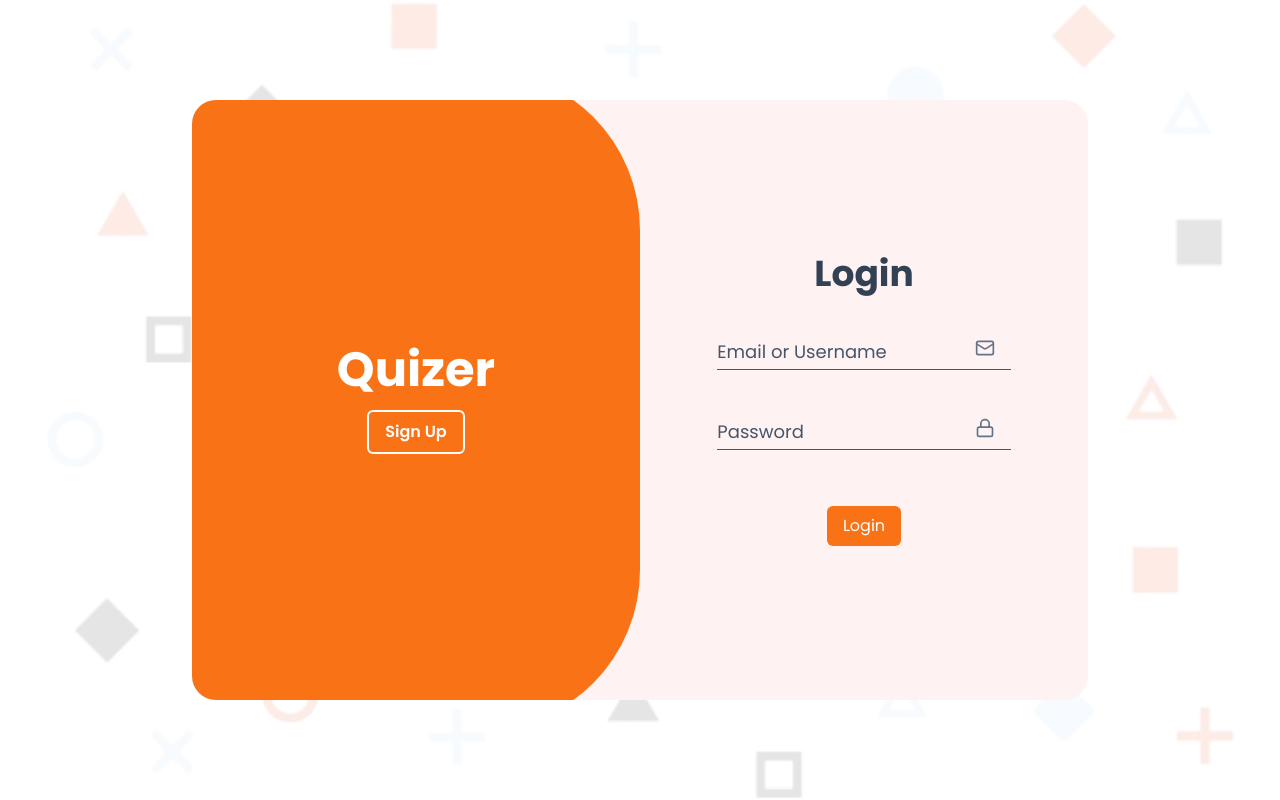
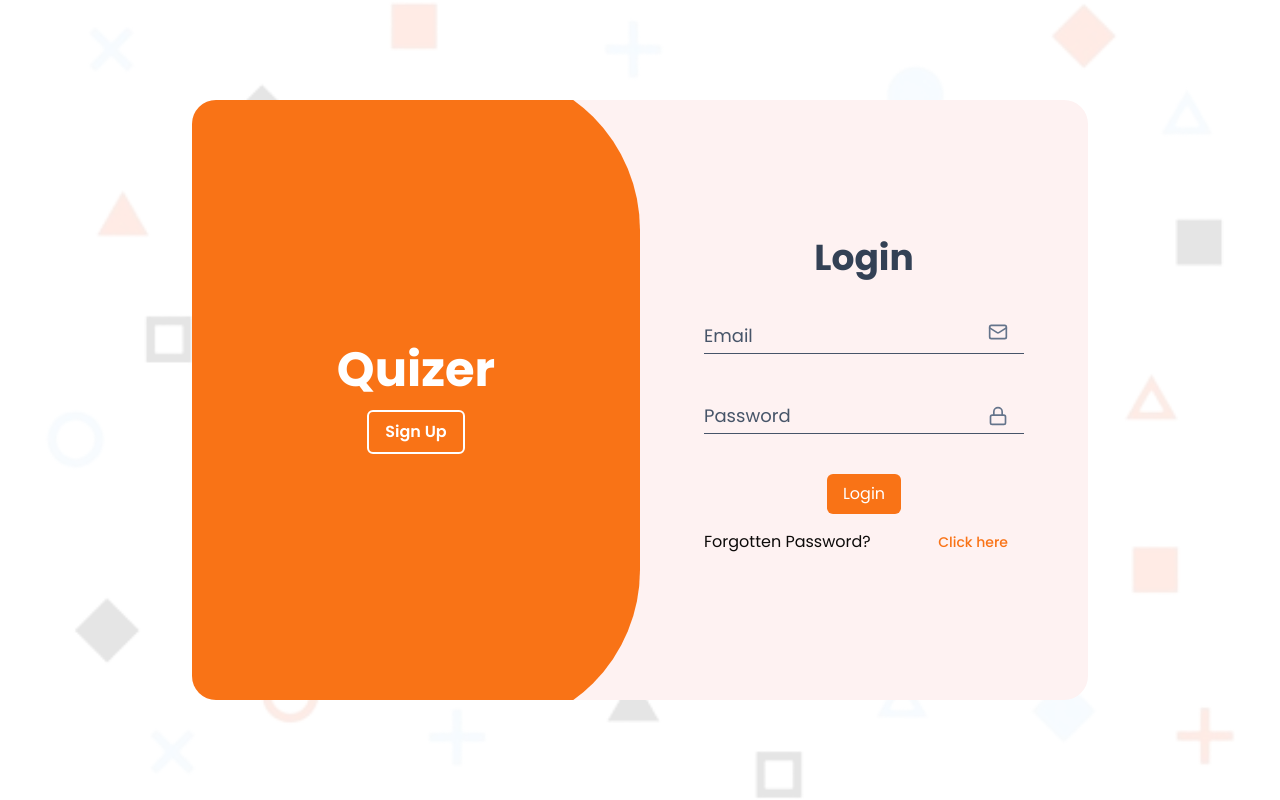
Before and after one commit to BashBuilder/Quizer, a React (Vite) app: page /auth in a window 1280 px wide. Built offline with nearby package versions, Linux system fonts and the light colour scheme; no server answers; a web font is replaced by a local one.

Commit message:
auth username update

```diff
--- a/src/components/JambNavbar.tsx
+++ b/src/components/JambNavbar.tsx
@@ -11,10 +11,12 @@ export default function JambNavbar() {
   const { user } = useAuthContext();
   const { isSubmitted } = questionStates;
 
+  console.log(user);
+
   // const [isSubmitModalOpen, setIsSubmitModalOpen] = useState(false);
 
   return (
-    <nav className="fixed top-0 z-10 flex w-screen justify-between bg-primary px-10 pb-4 pt-2 shadow-sm ">
+    <nav className="fixed top-0 z-10 flex w-screen justify-between bg-green-600 px-10 pb-4 pt-2 shadow-sm ">
       {/* <JambSubmitModal
         isSubmitModalOpen={isSubmitModalOpen}
         setIsSubmitModalOpen={setIsSubmitModalOpen}
--- a/src/components/LoginUser.tsx
+++ b/src/components/LoginUser.tsx
@@ -4,6 +4,9 @@ import { z } from "zod";
 import { Loader2, Lock, Mail, Unlock } from "lucide-react";
 import { useAuthContext } from "../hooks/authContext";
 import { useState } from "react";
+import { Button } from "./ui/button";
+import { auth } from "@/utils/config";
+import { sendPasswordResetEmail } from "firebase/auth";
 
 interface LoginProps {
   isLogin: boolean;
@@ -11,11 +14,20 @@ interface LoginProps {
 
 export default function LoginUser({ isLogin }: LoginProps) {
   const [isPasswordShown, setIsPasswordShown] = useState(false);
+  const [isPasswordForgotten, setIsPasswordForgotten] = useState(false);
+  const [forgottenEmail, setForgottenEmail] = useState({
+    loading: false,
+    error: "",
+    email: "",
+  });
   const { login, loginState } = useAuthContext();
   const { loading, error } = loginState;
   // zod schema for form
   const loginSchema = z.object({
-    email: z.string().min(1, { message: "Enter your email or username" }),
+    email: z
+      .string()
+      .min(1, { message: "Enter your email" })
+      .email("Enter a valid email address"),
     password: z.string().min(1, { message: "Enter your password" }),
   });
   type LoginSchemaType = z.infer<typeof loginSchema>;
@@ -26,25 +38,57 @@ export default function LoginUser({ isLogin }: LoginProps) {
     formState: { errors },
   } = useForm<LoginSchemaType>({ resolver: zodResolver(loginSchema) });
 
-  const loginUser: SubmitHandler<LoginSchemaType> = (data) => {
+  const handleForgottenEmailChange = (
+    event: React.ChangeEvent<HTMLInputElement>,
+  ) => {
+    setForgottenEmail((prev) => ({ ...prev, email: event.target.value }));
+  };
+
+  const sendResetLink = async () => {
+    try {
+      setForgottenEmail((prev) => ({ ...prev, loading: true, error: "" }));
+      await sendPasswordResetEmail(auth, forgottenEmail.email);
+      alert(`A Reset Password link has been sent to ${forgottenEmail}`);
+      setIsPasswordForgotten(false);
+    } catch (error) {
+      // @ts-expect-error "invalid error type"
+      const message = error.message;
+      if (message.includes("network")) {
+        setForgottenEmail((prev) => ({ ...prev, error: "Check your network" }));
+      } else if (message.includes("invalid")) {
+        setForgottenEmail((prev) => ({ ...prev, error: "Invalid Email" }));
+      } else {
+        setForgottenEmail((prev) => ({ ...prev, error: message }));
+      }
+    } finally {
+      setForgottenEmail((prev) => ({ ...prev, loading: false }));
+    }
+  };
+
+  const loginUser: SubmitHandler<LoginSchemaType> = async (data) => {
+    try {
       const { email, password } = data;
-    login(email, password);
+      await login(email, password);
+    } catch (error) {
+      console.log(error);
+    }
   };
 
   return (
     <form
-      className={` relative flex flex-col items-center overflow-hidden px-4 pt-20 transition-all duration-500 ease-in-out  sm:px-0 md:justify-center md:pt-0 xl:px-16  ${
+      className={` relative flex flex-col items-center overflow-hidden px-4 pt-20 transition-all duration-500  ease-in-out sm:px-0 md:justify-center md:pt-0 xl:px-16  ${
         isLogin
           ? " delay-500"
           : " pointer-events-none z-[1] opacity-0 delay-100 "
       } `}
       onSubmit={handleSubmit(loginUser)}
     >
-      <h2 className=" pb-2 font-bold text-slate-700 ">Login</h2>
-
+      {!isPasswordForgotten ? (
+        <div>
+          <h2 className=" pb-2 text-center font-bold text-slate-700">Login</h2>
           {/* Email / Username container */}
 
-      <div className="relative mb-8 mt-5 w-11/12 max-w-[23rem] ">
+          <div className="relative mb-8 mt-5  ">
             <input
               className={`peer mt-2 w-full border-b-[.015rem] border-b-primary bg-transparent pb-1 pl-2 pr-12 pt-2 text-lg leading-[1] text-[--slate-800]  outline-none placeholder:text-transparent ${errors.email ? "placeholder-shown:border-b-red-500 focus:border-b-red-500 " : "placeholder-shown:border-b-slate-600 focus:border-b-primary"} `}
               type="text"
@@ -60,7 +104,7 @@ export default function LoginUser({ isLogin }: LoginProps) {
               className=" absolute -top-2 left-0 text-sm text-primary transition-all duration-200 ease-linear  peer-placeholder-shown:top-4 peer-placeholder-shown:text-lg peer-placeholder-shown:text-slate-600  peer-focus:-top-2 peer-focus:text-sm peer-focus:text-primary"
               htmlFor="loginEmail"
             >
-          Email or Username
+              Email
             </label>
             {errors.email && (
               <p className="absolute text-red-500">{errors.email.message}</p>
@@ -68,7 +112,7 @@ export default function LoginUser({ isLogin }: LoginProps) {
           </div>
           {/* password container */}
 
-      <div className="relative mb-10 w-11/12 max-w-[23rem]">
+          <div className="relative mb-10 ">
             <input
               className={`peer mt-2 w-full border-b-[.015rem] border-b-primary bg-transparent pb-1 pl-2 pr-12 pt-2 text-lg leading-[1] text-[--slate-800]  outline-none placeholder:text-transparent ${errors.password ? "placeholder-shown:border-b-red-500 focus:border-b-red-500 " : "placeholder-shown:border-b-slate-600 focus:border-b-primary"} `}
               type={isPasswordShown ? "text" : "password"}
@@ -77,17 +121,21 @@ export default function LoginUser({ isLogin }: LoginProps) {
               {...register("password")}
             />
             {isPasswordShown ? (
-          <Unlock
-            className="absolute right-4 top-4 text-primary transition-all duration-200 peer-placeholder-shown:text-slate-500  peer-focus:text-primary "
-            size={20}
+              <button
+                type="button"
+                className="absolute right-0 top-3  text-primary  transition-all  duration-200 hover:shadow-none peer-placeholder-shown:text-slate-500 peer-focus:text-primary "
                 onClick={() => setIsPasswordShown((prev) => !prev)}
-          />
+              >
+                <Unlock size={20} />
+              </button>
             ) : (
-          <Lock
-            className="absolute right-4 top-4 text-primary transition-all duration-200 peer-placeholder-shown:text-slate-500  peer-focus:text-primary "
-            size={20}
+              <button
+                type="button"
+                className="absolute right-0 top-3  text-primary  transition-all  duration-200 hover:shadow-none peer-placeholder-shown:text-slate-500 peer-focus:text-primary "
                 onClick={() => setIsPasswordShown((prev) => !prev)}
-          />
+              >
+                <Lock size={20} />
+              </button>
             )}
             <label
               htmlFor="loginPassword"
@@ -105,6 +153,67 @@ export default function LoginUser({ isLogin }: LoginProps) {
               {loading ? <Loader2 className="animate-spin" /> : "Login"}
             </button>
           </div>
+          <div className="mt-2 flex items-center justify-between">
+            <p>Forgotten Password?</p>
+            <Button
+              variant="link"
+              type="button"
+              className="hover:shadow-none"
+              onClick={() => setIsPasswordForgotten((prev) => !prev)}
+            >
+              Click here
+            </Button>
+          </div>
+        </div>
+      ) : (
+        <div className="flex max-w-[23rem] flex-col ">
+          <h2 className=" pb-2 text-center font-semibold text-slate-700">
+            Enter Your Email Address
+          </h2>
+
+          <div className="relative mb-8 mt-5 ">
+            <input
+              className={`peer mt-2 w-full border-b-[.015rem] border-b-primary bg-transparent pb-1 pl-2 pr-12 pt-2 text-lg leading-[1] text-[--slate-800]  outline-none placeholder:text-transparent ${errors.email ? "placeholder-shown:border-b-red-500 focus:border-b-red-500 " : "placeholder-shown:border-b-slate-600 focus:border-b-primary"} `}
+              type="text"
+              id="loginEmail"
+              placeholder="Email"
+              value={forgottenEmail.email}
+              onChange={(event) => handleForgottenEmailChange(event)}
+            />
+            <Mail
+              className="absolute right-4 top-4 text-primary transition-all duration-200 peer-placeholder-shown:text-slate-500  peer-focus:text-primary  "
+              size={20}
+            />
+            <label
+              className=" absolute -top-2 left-0 text-sm text-primary transition-all duration-200 ease-linear  peer-placeholder-shown:top-4 peer-placeholder-shown:text-lg peer-placeholder-shown:text-slate-600  peer-focus:-top-2 peer-focus:text-sm peer-focus:text-primary"
+              htmlFor="loginEmail"
+            >
+              Email
+            </label>
+          </div>
+          {forgottenEmail.error && (
+            <p className="text-center text-red-500"> {forgottenEmail.error} </p>
+          )}
+          <Button type="button" onClick={sendResetLink} className="mt-4">
+            {forgottenEmail.loading ? (
+              <Loader2 className="animate-spin" />
+            ) : (
+              "Send Reset Link"
+            )}
+          </Button>
+          <div className="mt-8 flex items-center justify-between ">
+            <p>Remember Your password?</p>
+            <Button
+              variant="link"
+              type="button"
+              className="hover:shadow-none"
+              onClick={() => setIsPasswordForgotten((prev) => !prev)}
+            >
+              Click here
+            </Button>
+          </div>
+        </div>
+      )}
     </form>
   );
 }
--- a/src/hooks/authContext.tsx
+++ b/src/hooks/authContext.tsx
@@ -53,7 +53,6 @@ const AuthProvider: React.FC<ProviderChildrenProps> = ({ children }) => {
   const login = async (email: string, password: string) => {
     try {
       setLoginState({ error: "", loading: true });
-
       await signInWithEmailAndPassword(auth, email, password);
     } catch (error) {
       // @ts-expect-error "error is invalid"
@@ -149,7 +148,12 @@ const AuthProvider: React.FC<ProviderChildrenProps> = ({ children }) => {
     // FIREBASE RELOAD STATUS HERE
     const unsubscribe = onAuthStateChanged(auth, (user) => {
       if (user) {
-        setUser((prev) => ({ ...prev, token: user.refreshToken }));
+        const newEmail = user.email ?? "";
+        setUser((prev) => ({
+          ...prev,
+          token: user.refreshToken,
+          email: newEmail,
+        }));
         setIsAuthenticated((prev) => ({
           ...prev,
           state: user.refreshToken !== "",
@@ -170,6 +174,10 @@ const AuthProvider: React.FC<ProviderChildrenProps> = ({ children }) => {
           )[0];
 
           setTrialsDb({ databaseID: userId.id, trials: userId.data.trials });
+          setUser((prev) => ({
+            ...prev,
+            name: userId.data.username,
+          }));
         };
         getTrials();
       }
--- a/src/routes/JambExam.tsx
+++ b/src/routes/JambExam.tsx
@@ -1,3 +1,4 @@
+import JambNavbar from "@/components/JambNavbar";
 import { Button } from "@/components/ui/button";
 import { Solution } from "@/data/jambTypes";
 import { useJambContext } from "@/hooks/jambContext";
@@ -69,7 +70,8 @@ export default function JambExam() {
 
     return (
       <div className="bg-green-100">
-        <section className=" flex flex-col gap-4 ">
+        <JambNavbar />
+        <section className=" mt-20 flex flex-col gap-4 ">
           {/* the subject panel */}
           <div className="mx-auto flex w-[90vw] max-w-5xl flex-col ">
             <div className="mb-4 flex flex-wrap gap-2 ">
```
Lines whose indentation alone changed are shown as unchanged.
